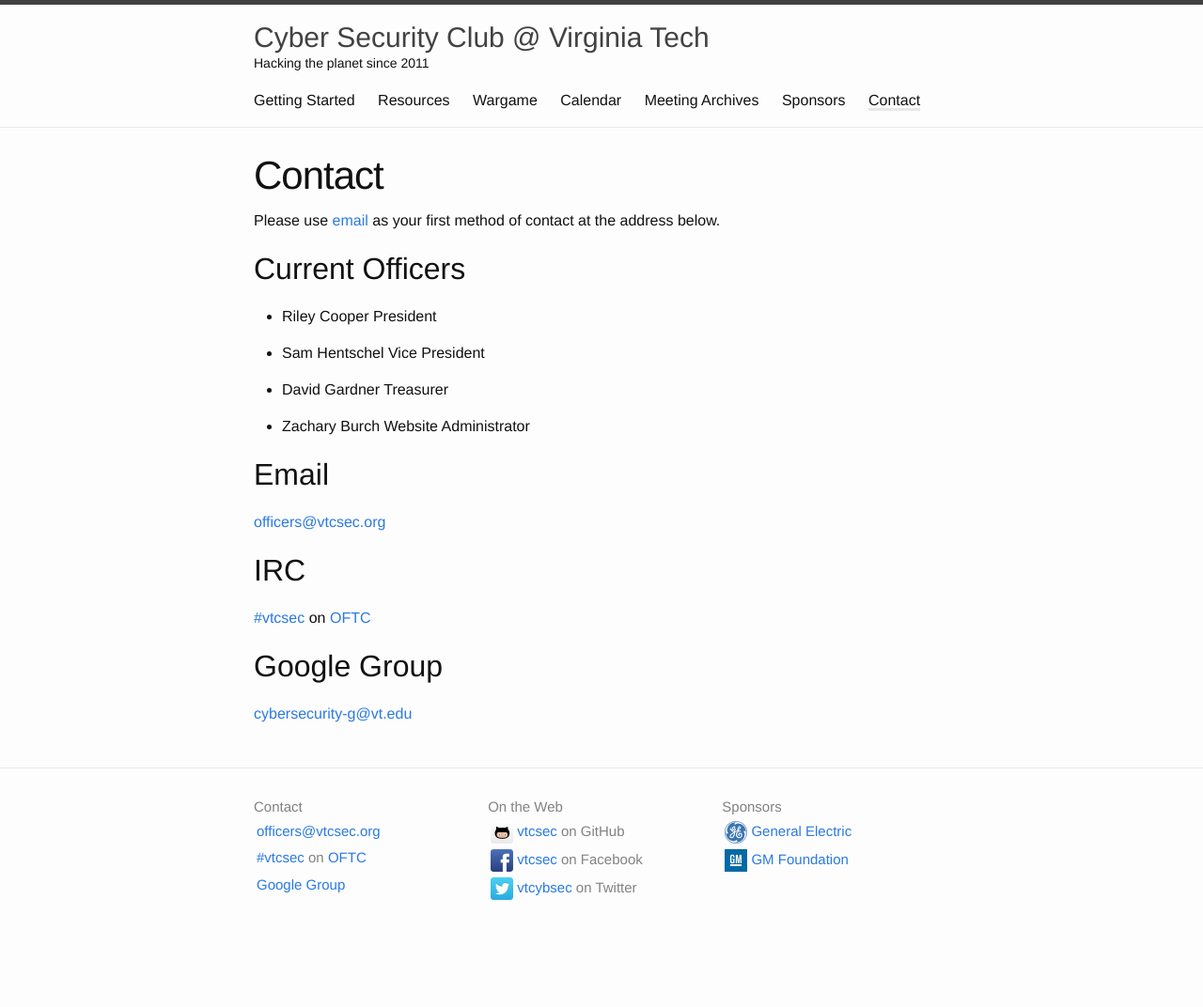
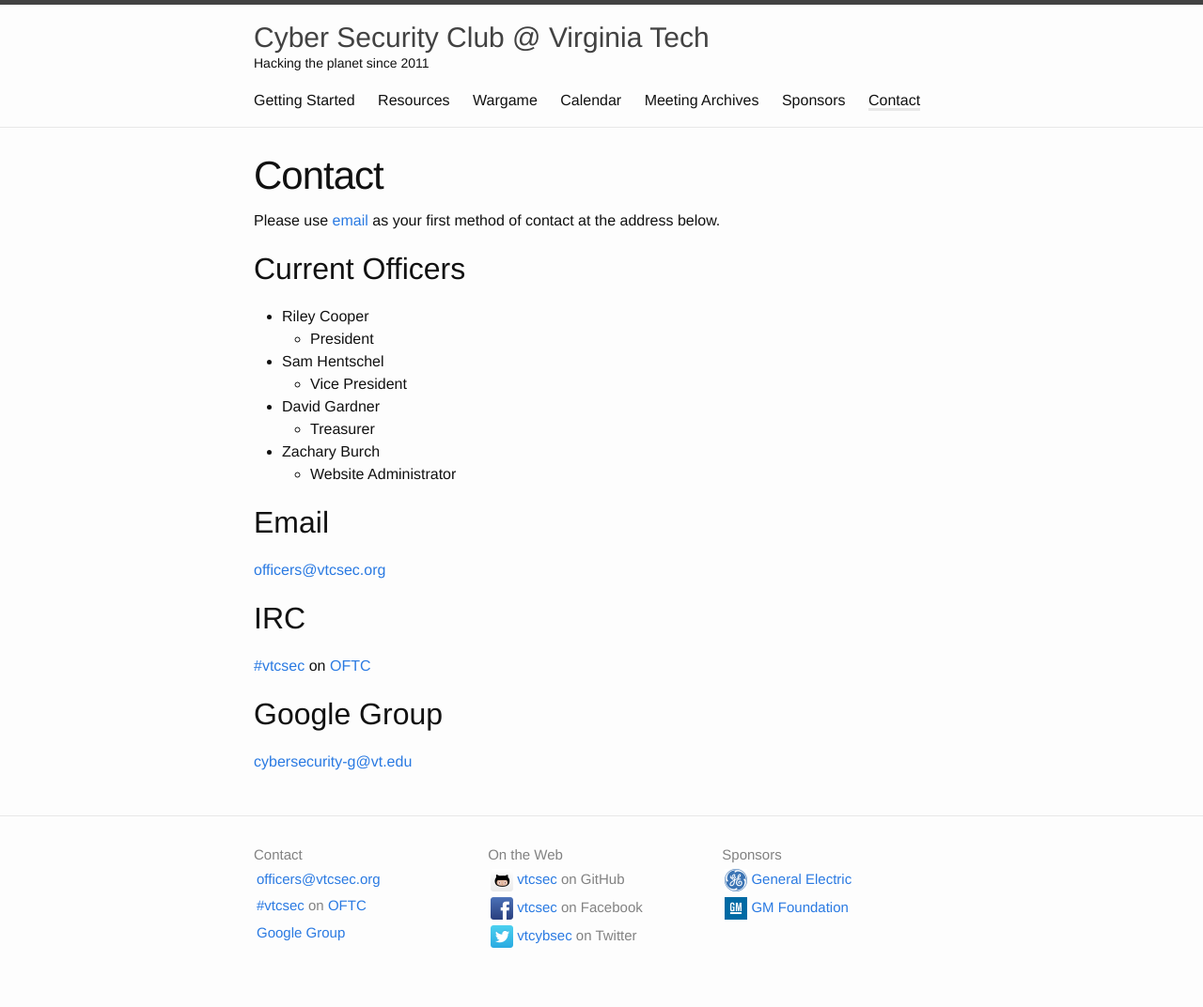
Before and after one commit to VTCSec/vtcsec.org, a Jekyll site: the page built from contact.md, in a window 1280 px wide. Shown: the whole page at 94% size. Built offline with Jekyll 4.4.1, drawn with Linux system fonts in a browser that asks for light colours; before the commit the page ends 1021 px from its top, so only the background shows below that.

Commit message:
Update contact.md

```diff
--- a/contact.md
+++ b/contact.md
@@ -9,7 +9,7 @@ Please use [email][officers@] as your first method of contact at the address bel
 ## Current Officers
 {% for officer in site.data.officers %}
   - {{ officer.name }}
-        {{ officer.position }}
+       - {{ officer.position }}
 {% endfor %}
 
 ## Email
```
